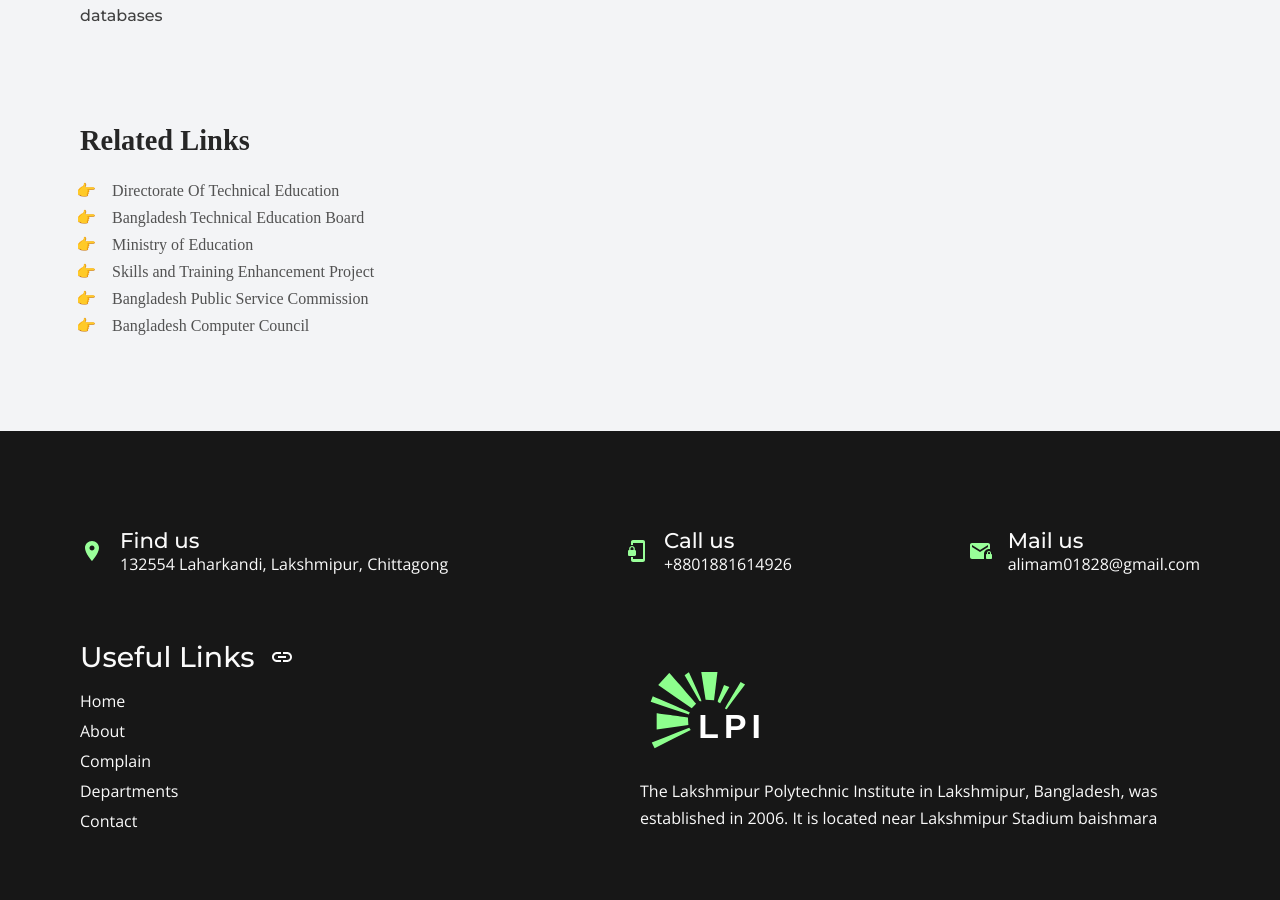
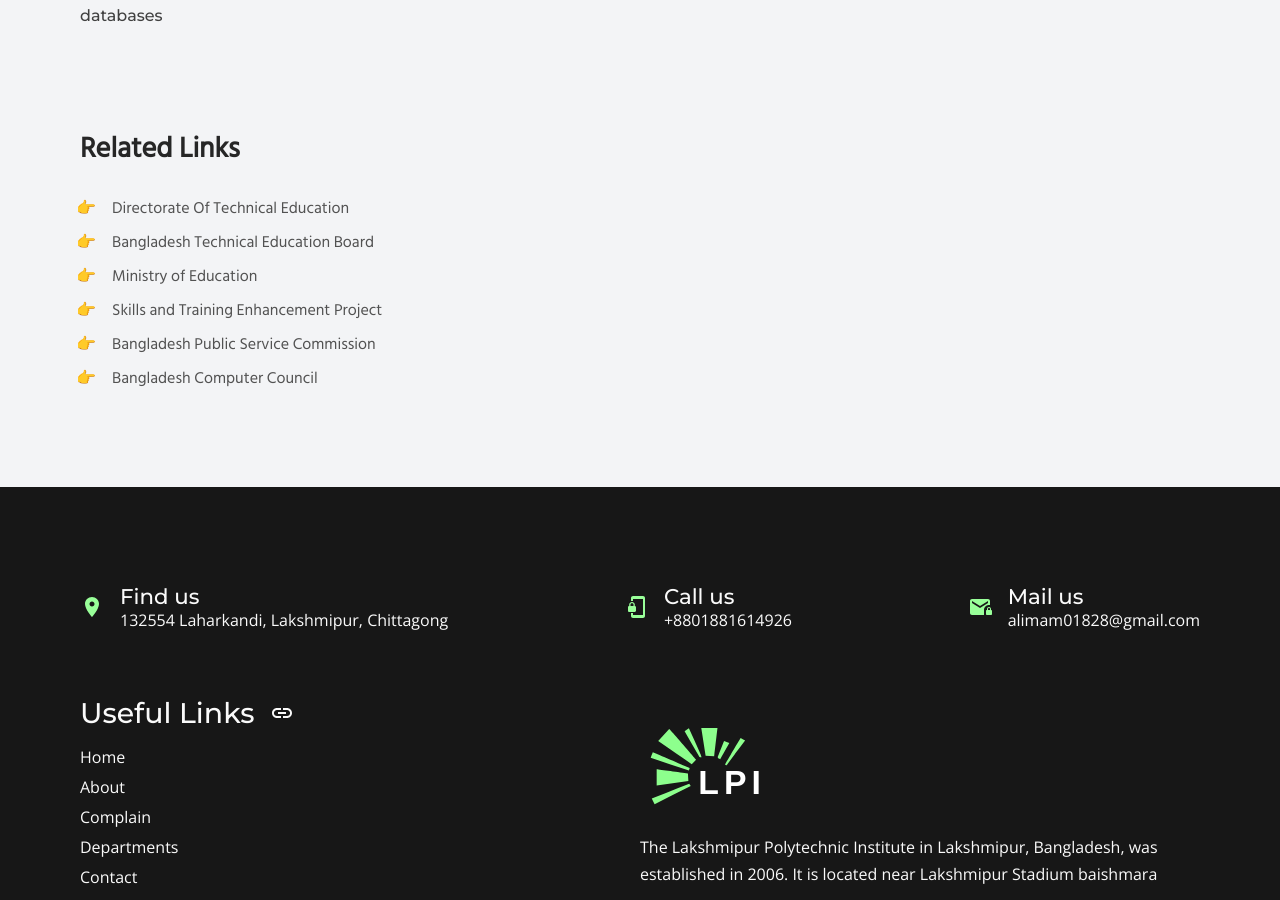
Before and after one commit to al-imam/lpi, a React (Vite) app: page /facilities/open-library in a window 1280 px wide. Shown: the part 1025-1925 px from the top of the page. Built offline with nearby package versions, Linux system fonts and the light colour scheme.

Commit message:
implement font variants on main component

```diff
--- a/src/components/Links/Links.jsx
+++ b/src/components/Links/Links.jsx
@@ -1,8 +1,8 @@
 import classes from "./links.module.css";
 
-function Links({ data }) {
+function Links({ data, font = "bangla" }) {
   return (
-    <section className={classes.section}>
+    <section className={classes.section + " " + classes[font]}>
       <div className={classes.container}>
         <h2 className={classes.heading}>{data.heading}</h2>
         <ul className={classes.items}>
```
